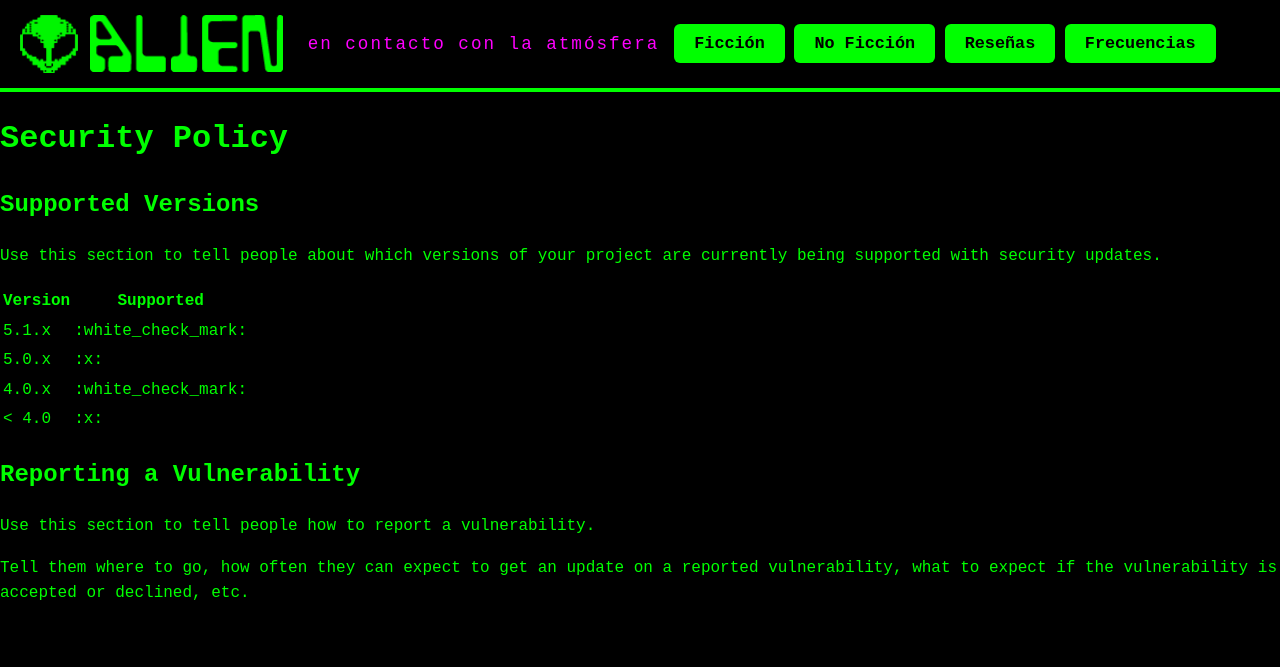
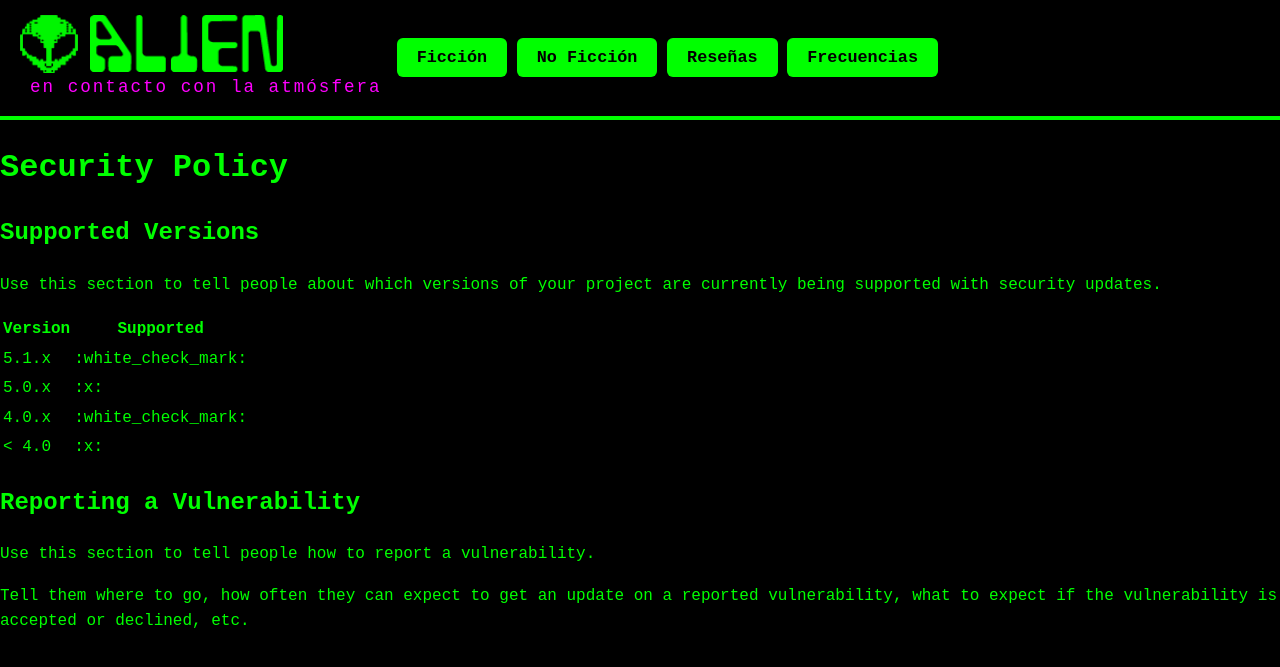
Before and after one commit to alienrevista-nave/Alien-Revista-2.0, a Jekyll site: the page built from SECURITY.md, in a window 1280 px wide. Shown: the top 667 px of the page. Built offline with Jekyll 4.4.1, drawn with Linux system fonts in a browser that asks for light colours; our own code applies the rules of GitHub Pages for plain Markdown files.

```diff
--- a/_layouts/default.html
+++ b/_layouts/default.html
@@ -8,13 +8,14 @@
 </head>
 <body>
   <header class="header">
-    <a href="/" class="logo-link">
-      <img src="{{ '/assets/alien-icon.png' | relative_url }}" alt="Alien" class="alien-icon">
-      <img src="{{ '/assets/alien-text.png' | relative_url }}" alt="ALIEN" class="alien-text">
-    </a>
-
-    <!-- Tagline -->
-    <div class="tagline">en contacto con la atmósfera</div>
+    <!-- Logo + Tagline -->
+    <div class="logo-container">
+      <a href="/" class="logo-link">
+        <img src="{{ '/assets/alien-icon.png' | relative_url }}" alt="Alien" class="alien-icon">
+        <img src="{{ '/assets/alien-text.png' | relative_url }}" alt="ALIEN" class="alien-text">
+      </a>
+      <div class="tagline">en contacto con la atmósfera</div>
+    </div>
 
     <!-- Menú hamburguesa -->
     <input type="checkbox" id="menu-toggle" class="menu-toggle">
```
